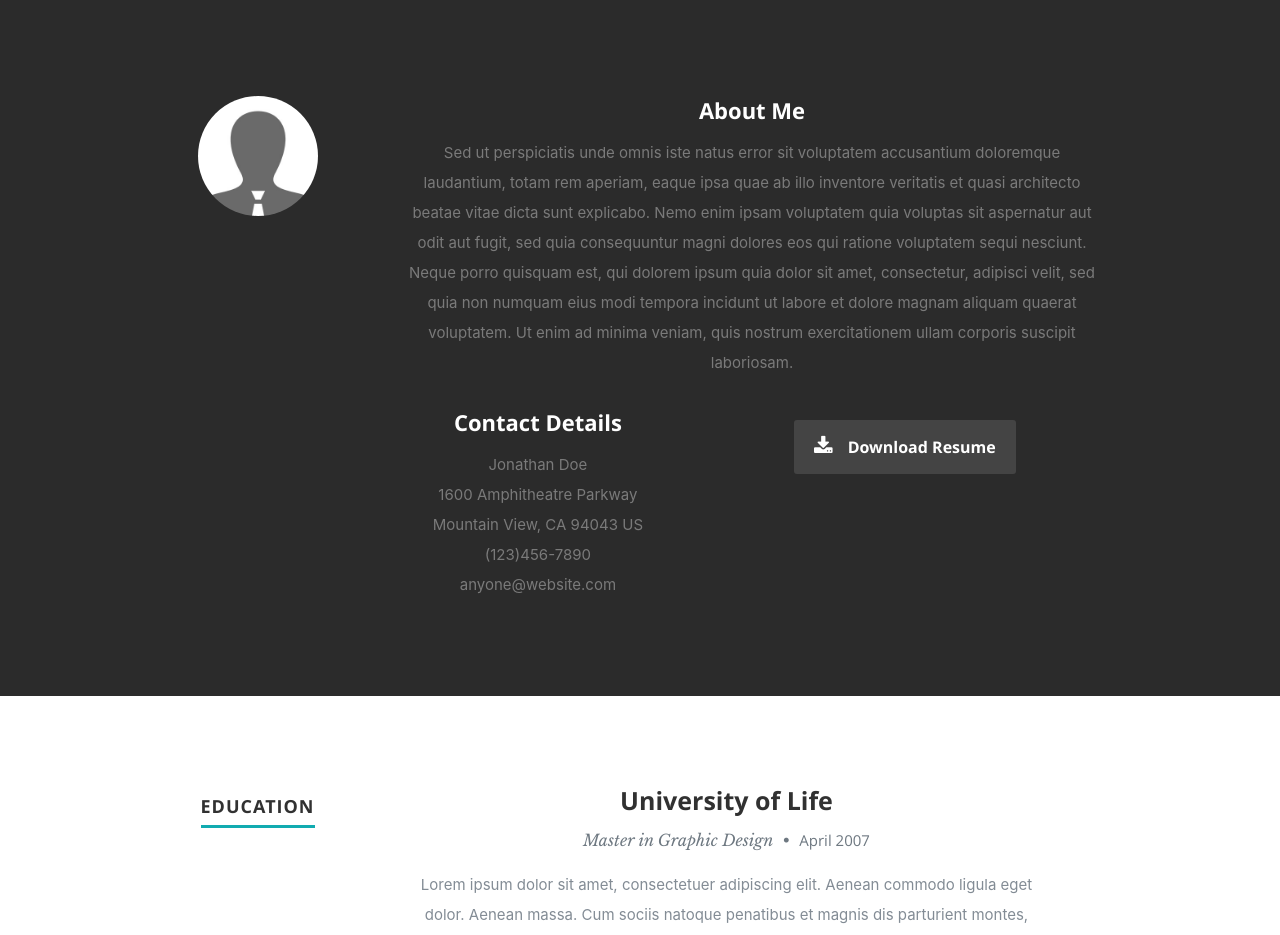
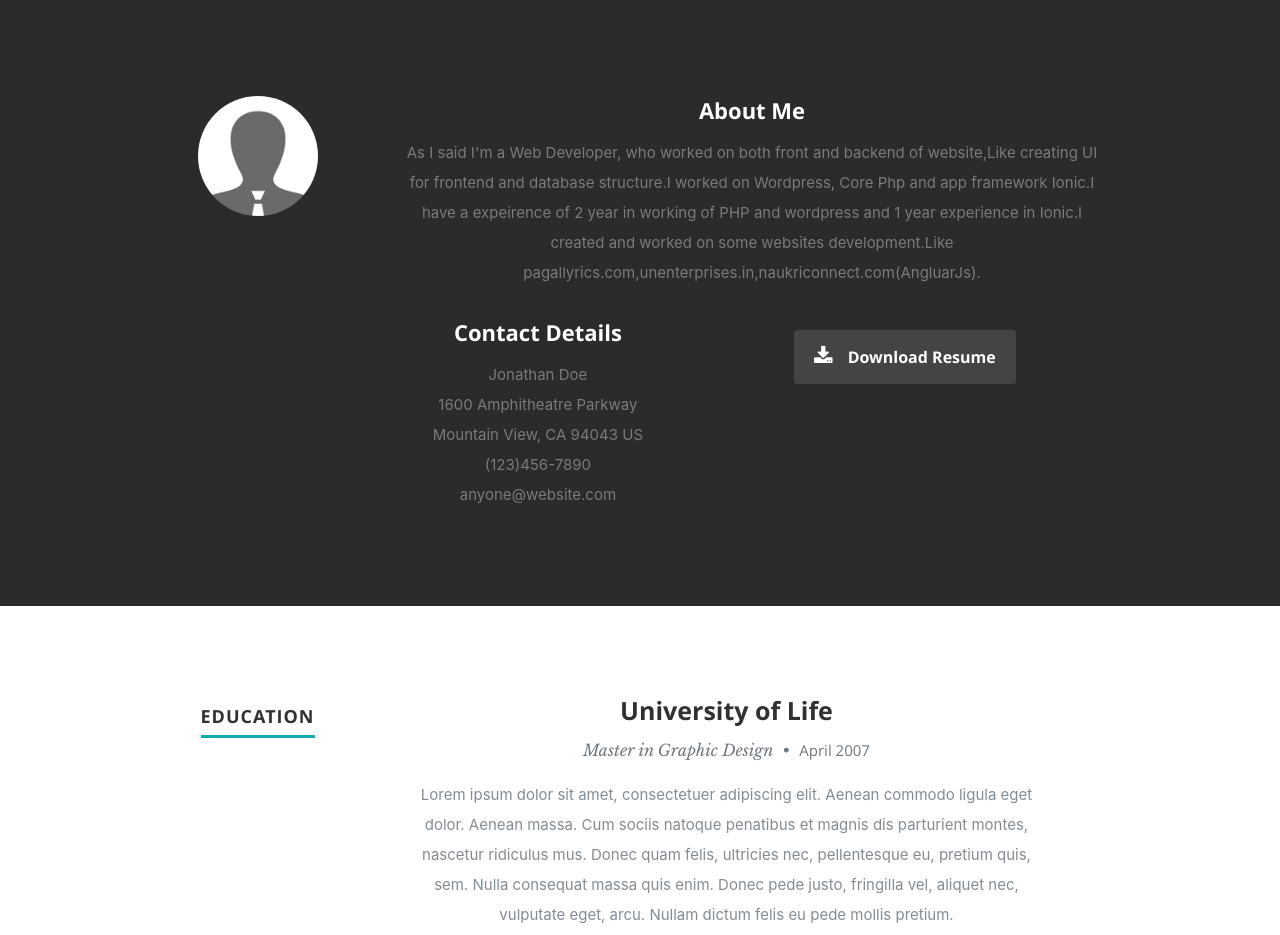
Before and after one commit to Fcb-rohit/my, a React (Create React App) app: page / in a window 1280 px wide. Shown: the part 800-1735 px from the top of the page. Built offline with nearby package versions, Linux system fonts and the light colour scheme.

Commit message:
about me

```diff
--- a/src/App.js
+++ b/src/App.js
@@ -12,7 +12,7 @@ function App() {
   return (
     <div className="App">
         <Header data={data}/>
-        <About />
+        <About data={data}/>
         <Resume />
         <Portfolio />
         <Contact />
--- a/src/components/about/about.js
+++ b/src/components/about/about.js
@@ -1,6 +1,8 @@
 import React from "react"
 class About extends React.Component {
+
     render() {
+        let resumeData = this.props.data;
         return (
 
             <section id="about">
@@ -10,17 +12,7 @@ class About extends React.Component {
                     </div>
                     <div className="nine columns main-col">
                         <h2>About Me</h2>
-                        <p>Sed ut perspiciatis unde omnis iste natus error sit voluptatem accusantium doloremque laudantium, totam
-                        rem aperiam,
-                        eaque ipsa quae ab illo inventore veritatis et quasi architecto beatae vitae dicta sunt explicabo. Nemo
-                        enim ipsam
-                        voluptatem quia voluptas sit aspernatur aut odit aut fugit, sed quia consequuntur magni dolores eos qui
-                        ratione
-                        voluptatem sequi nesciunt. Neque porro quisquam est, qui dolorem ipsum quia dolor sit amet, consectetur,
-                        adipisci velit,
-                        sed quia non numquam eius modi tempora incidunt ut labore et dolore magnam aliquam quaerat voluptatem.
-                        Ut enim ad minima veniam, quis nostrum exercitationem ullam corporis suscipit laboriosam.
-            </p>
+                       <p>{resumeData.about}</p>
                         <div className="row">
                             <div className="columns contact-details">
                                 <h2>Contact Details</h2>
--- a/src/webData/data.js
+++ b/src/webData/data.js
@@ -1,7 +1,8 @@
 let resumeData = {
     "imagebaseurl":"http://localhost:3000/",
     "name": "Rohit Kashyap",
-    "intro": "I m Delhi based Web Developer"
+    "intro": "I m Delhi based Web Developer",
+    "about": "As I said I'm a Web Developer, who worked on both front and backend of website,Like creating UI for frontend and database structure.I worked on Wordpress, Core Php and app framework Ionic.I have a expeirence of 2 year in working of PHP and wordpress and 1 year experience in Ionic.I created and worked on some websites development.Like pagallyrics.com,unenterprises.in,naukriconnect.com(AngluarJs)."
 }
 
 export default resumeData
```
